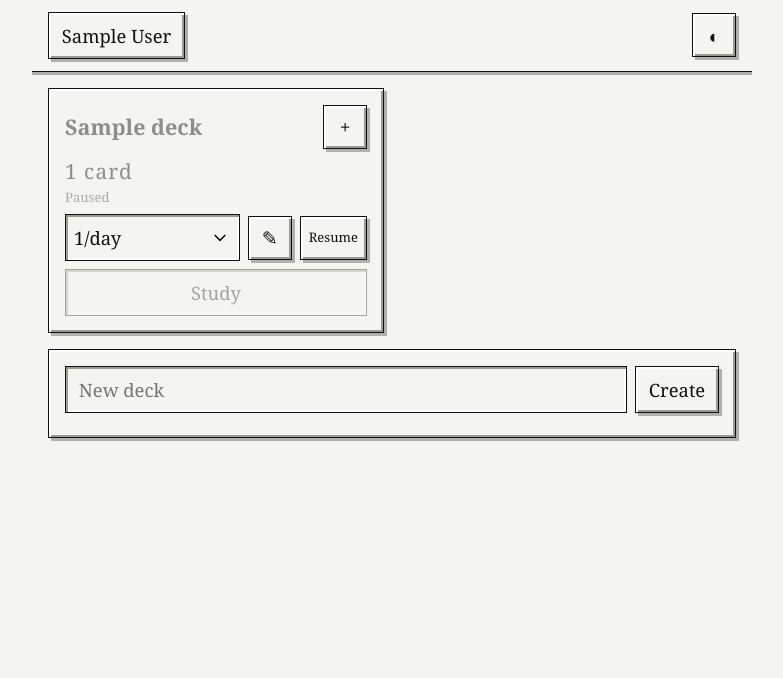
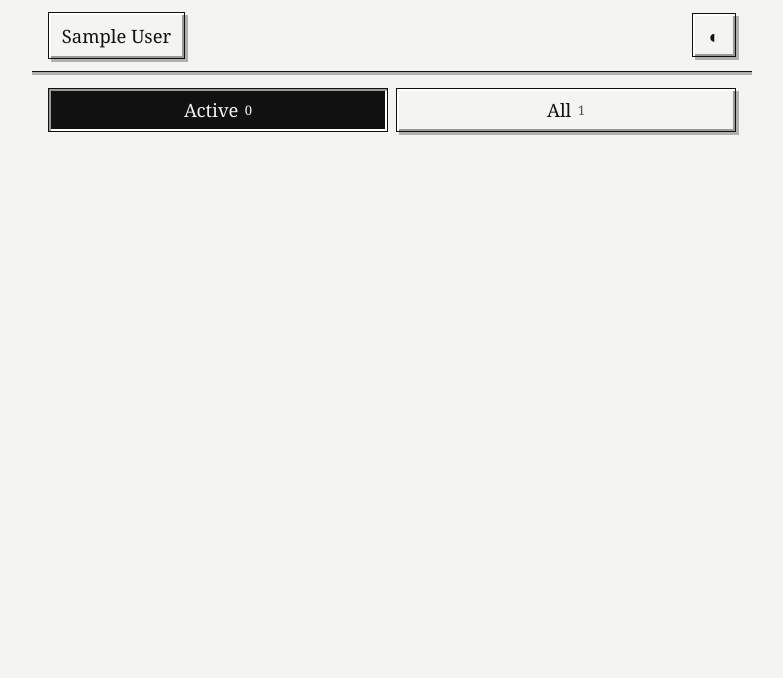
Before and after one commit to dbrgmnn/decks, a FastAPI app: page / in a window 1280 px wide. Shown: the top 678 px of the page, without its empty margins (248-1031 px from the left). Run offline with FastAPI, Linux system fonts and the light colour scheme; the visitor is signed in with stand-in values (Sample User, id 1); tables that the repository leaves empty hold one stand-in row (values such as "Sample post").

Commit message:
feat: filter decks by active state and move creation to settings

```diff
--- a/app/i18n/de.json
+++ b/app/i18n/de.json
@@ -23,6 +23,10 @@
   "home.cards.other": "{count} Karten",
   "home.study": "Lernen",
   "home.new_deck": "Neues Deck",
+  "home.tabs.label": "Deck-Filter",
+  "home.tabs.active": "Aktiv",
+  "home.tabs.all": "Alle",
+  "home.empty.no_decks": "Erstelle dein erstes Deck in den Einstellungen.",
   "home.create": "Anlegen",
   "home.study_bar_meta": "{due} fällig · {new} neu",
   "home.no_cards": "Keine Karten zum Lernen",
--- a/app/i18n/en.json
+++ b/app/i18n/en.json
@@ -23,6 +23,10 @@
   "home.cards.other": "{count} cards",
   "home.study": "Study",
   "home.new_deck": "New deck",
+  "home.tabs.label": "Deck filter",
+  "home.tabs.active": "Active",
+  "home.tabs.all": "All",
+  "home.empty.no_decks": "Create your first deck in settings.",
   "home.create": "Create",
   "home.study_bar_meta": "{due} due · {new} new",
   "home.no_cards": "No cards to study",
--- a/app/static/app.js
+++ b/app/static/app.js
@@ -56,6 +56,8 @@ initTouchFeedback();
 initPasswordToggles();
 
 const accountSheet = $('#account-sheet');
+const newDeckSheet = $('#new-deck-sheet');
+const newDeckClose = $('#new-deck-sheet .close');
 const confirmSheet = $('#confirm');
 const confirmCancel = $('#confirm-cancel');
 const tokenConfirmSheet = $('#token-confirm');
@@ -89,6 +91,7 @@ initAccount({confirmDelete: dialogs.confirmDelete, errText});
 
 const escapeActions = [
   [tokenConfirmSheet, () => tokenConfirmCancel?.click()],
+  [newDeckSheet, () => newDeckClose?.click()],
   [accountSheet, () => $('#account-sheet .close')?.click()],
   [confirmSheet, () => confirmCancel?.click()],
   [deckEditSheet, () => deckEditClose?.click()],
--- a/app/static/modules/decks.js
+++ b/app/static/modules/decks.js
@@ -13,6 +13,11 @@ export function initDecks({confirmDelete, errText, openDeckCards}) {
   const newDeckMsg = $('#new-msg');
   const deckGrid = $('.decks');
   const deckNodes = [...document.querySelectorAll('.deck[data-id]')];
+  const deckTabs = [...document.querySelectorAll('.deck-tab')];
+  const accountSheet = $('#account-sheet');
+  const newDeckSheet = $('#new-deck-sheet');
+  const newDeckOpen = $('#new-deck-open');
+  const newDeckClose = $('#new-deck-sheet .close');
 
   const deckData = deck => ({
     id: deck.dataset.id,
@@ -20,6 +25,35 @@ export function initDecks({confirmDelete, errText, openDeckCards}) {
     newPerDay: deck.dataset.newPerDay,
     paused: deck.dataset.paused === '1',
   });
+
+  let activeTab = 'active';
+
+  const isPaused = deck => deck.dataset.paused === '1';
+
+  const updateTabCounts = () => {
+    const active = deckNodes.filter(deck => !isPaused(deck)).length;
+    deckTabs.forEach(tab => {
+      const count = tab.querySelector('.tab-count');
+      if (count) count.textContent = String(tab.dataset.tab === 'active' ? active : deckNodes.length);
+    });
+  };
+
+  const applyTab = tab => {
+    activeTab = tab;
+    deckTabs.forEach(button => {
+      button.setAttribute('aria-pressed', button.dataset.tab === tab ? 'true' : 'false');
+    });
+    deckNodes.forEach(deck => {
+      deck.hidden = tab === 'active' && isPaused(deck);
+    });
+    updateTabCounts();
+  };
+
+  deckTabs.forEach(button => {
+    button.onclick = () => applyTab(button.dataset.tab);
+  });
+
+  if (deckTabs.length) applyTab(activeTab);
 
   const openDeckEdit = deck => {
     const currentDeck = deckData(deck);
@@ -60,6 +94,21 @@ export function initDecks({confirmDelete, errText, openDeckCards}) {
   deckEditClose.onclick = () => {
     deckEditSheet.hidden = true;
   };
+
+  const openNewDeck = () => {
+    if (!newDeckSheet) return;
+    newDeckMsg.textContent = '';
+    accountSheet.hidden = true;
+    newDeckSheet.hidden = false;
+    newDeckForm.querySelector('[name=name]').focus();
+  };
+
+  if (newDeckOpen) newDeckOpen.onclick = openNewDeck;
+  if (newDeckClose) {
+    newDeckClose.onclick = () => {
+      newDeckSheet.hidden = true;
+    };
+  }
 
   if (newDeckForm) {
     newDeckForm.onsubmit = async event => {
@@ -114,6 +163,8 @@ export function initDecks({confirmDelete, errText, openDeckCards}) {
         ? t('home.deck.paused')
         : t('home.deck.stats', {due: deck.dataset.due, new: deck.dataset.new});
     }
+
+    if (deckTabs.length) applyTab(activeTab);
   };
 
   const saveDeckSettings = async (deck, newPerDay, paused) => {
--- a/app/static/style.css
+++ b/app/static/style.css
@@ -72,6 +72,13 @@ button.danger:hover,button.danger:active{background:var(--danger-bg);color:var(-
 
 /* --- Deck grid and cards ------------------------------------------------- */
 .decks{display:grid;grid-template-columns:repeat(auto-fill,minmax(260px,1fr));gap:1rem;margin-bottom:1rem}
+.deck-tabs{display:flex;gap:.5rem;margin-bottom:1rem}
+.deck-tab{flex:1;min-width:0;display:flex;align-items:center;justify-content:center;gap:.4rem;padding:.5rem .6rem}
+.deck-tab[aria-pressed="true"]{background:var(--fg);color:var(--bg);box-shadow:var(--bevel-pressed)}
+.tab-count{font-size:var(--text-sm);opacity:.7}
+.deck-tab[aria-pressed="true"] .tab-count{opacity:1}
+.deck-empty{grid-column:1/-1;padding:1rem;border:var(--hair) solid var(--fg);box-shadow:var(--bevel-pressed)}
+.deck-empty p{margin:0}
 .deck{min-width:0;border:var(--hair) solid var(--fg);padding:1rem;display:flex;flex-direction:column;gap:.5rem}
 .deck[data-id]{position:relative;cursor:pointer;-webkit-touch-callout:none;user-select:none}
 .deck-head{display:flex;align-items:center;gap:.5rem;min-width:0}
@@ -90,12 +97,6 @@ button.danger:hover,button.danger:active{background:var(--danger-bg);color:var(-
 .actions .daily-limit{flex:1;min-width:0;margin:0}
 .actions .edit,.actions .pause{flex:none;position:static;line-height:1}
 .actions .edit{font-size:1.2rem}
-
-/* The new-deck form spans the full row so it never becomes a narrow tile. */
-#new-deck{grid-column:1/-1;flex-direction:row;flex-wrap:wrap;gap:.5rem}
-#new-deck input{flex:1;min-width:0;margin:0}
-#new-deck button{flex:none}
-#new-deck small{flex-basis:100%;margin:0}
 
 /* --- Deck reorder -------------------------------------------------------- */
 .deck{transition:transform var(--dur-reorder) var(--ease-steps),box-shadow var(--dur-reorder) var(--ease-steps)}
@@ -206,6 +207,8 @@ button.danger:hover,button.danger:active{background:var(--danger-bg);color:var(-
 /* --- Account sheet ------------------------------------------------------- */
 .account-actions{display:grid;grid-template-columns:1fr 1fr;gap:.75rem}
 #deck-list-msg:empty,#account-sheet small:empty{margin:0}
+#new-deck-open{width:100%}
+#api-token,#pw-form > button{width:100%}
 #account-sheet .panel .muted{margin:.25rem 0 1.3rem}
 #account-sheet #pw-form button{margin-top:.25rem}
 #account-sheet .data-actions,#account-sheet .data-box,#account-sheet #tz,#account-sheet #pw-form,#account-sheet .account-actions{margin-top:1rem}
--- a/app/templates/home.html
+++ b/app/templates/home.html
@@ -10,6 +10,12 @@
 </header>
 <main class="wrap" data-study-due="{{ stats.due }}" data-study-new="{{ stats.new }}">
   <small id="deck-list-msg"></small>
+  {% if decks %}
+  <nav class="deck-tabs" aria-label="{{ t('home.tabs.label') }}">
+    <button type="button" class="deck-tab" data-tab="active" aria-pressed="true">{{ t('home.tabs.active') }} <span class="tab-count">{{ decks|rejectattr('paused')|list|length }}</span></button>
+    <button type="button" class="deck-tab" data-tab="all" aria-pressed="false">{{ t('home.tabs.all') }} <span class="tab-count">{{ decks|length }}</span></button>
+  </nav>
+  {% endif %}
   <section class="decks">
     {% for d in decks %}
     <article class="deck{% if d.paused %} paused{% endif %}" data-id="{{ d.id }}" data-name="{{ d.name }}" data-new-per-day="{{ d.new_per_day }}" data-paused="{{ 1 if d.paused else 0 }}" data-due="{{ d.due }}" data-new="{{ d.new }}">
@@ -30,11 +36,11 @@
       </div>
     </article>
     {% endfor %}
-    <form class="deck" id="new-deck" method="post" action="/api/decks" autocomplete="off">
-      <input name="name" placeholder="{{ t('home.new_deck') }}" maxlength="60" required autocomplete="off">
-      <button type="submit">{{ t('home.create') }}</button>
-      <small id="new-msg"></small>
-    </form>
+    {% if not decks %}
+    <div class="deck-empty" id="deck-empty">
+      <p>{{ t('home.empty.no_decks') }}</p>
+    </div>
+    {% endif %}
   </section>
 </main>
 
@@ -68,6 +74,16 @@
   </form>
 </div>
 
+<div id="new-deck-sheet" class="sheet" hidden>
+  <button class="close" aria-label="{{ t('common.close') }}">✕</button>
+  <form class="panel" id="new-deck" method="post" action="/api/decks" autocomplete="off">
+    <h2>{{ t('home.new_deck') }}</h2>
+    <input name="name" placeholder="{{ t('home.new_deck') }}" maxlength="60" required autocomplete="off">
+    <button type="submit">{{ t('home.create') }}</button>
+    <small id="new-msg"></small>
+  </form>
+</div>
+
 <div id="deck-edit" class="sheet" hidden>
   <button class="close" aria-label="{{ t('common.close') }}">✕</button>
   <form class="panel" id="deck-form" autocomplete="off">
@@ -88,6 +104,7 @@
   <div class="panel">
     <h2>{{ t('home.account') }}</h2>
     <p class="muted">{{ user.email }}</p>
+    <button type="button" id="new-deck-open">{{ t('home.new_deck') }}</button>
     <h3 class="section">{{ t('home.data') }}</h3>
     <div class="data-actions">
       <button type="button" id="show-export">{{ t('home.export') }}</button>
```
Also changed, not shown: tests/test_pages.py (+21 -1 lines).
